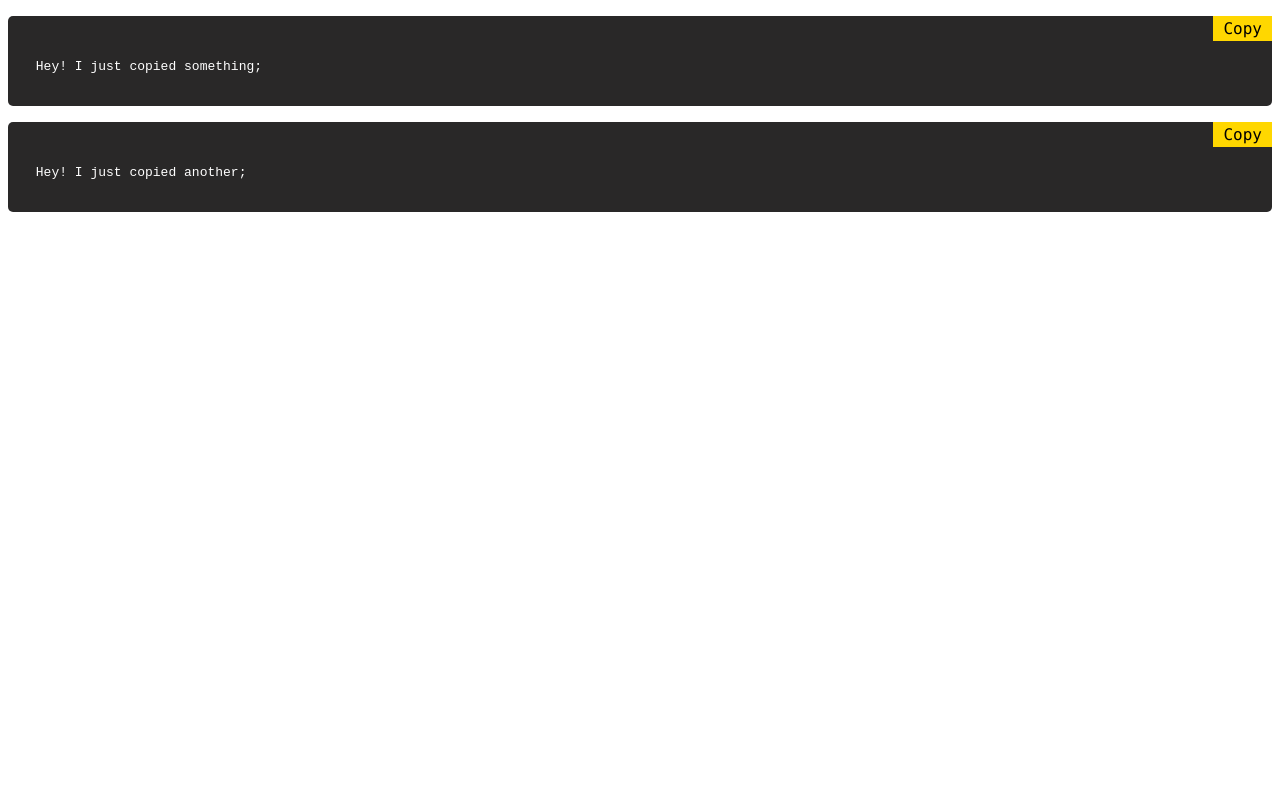
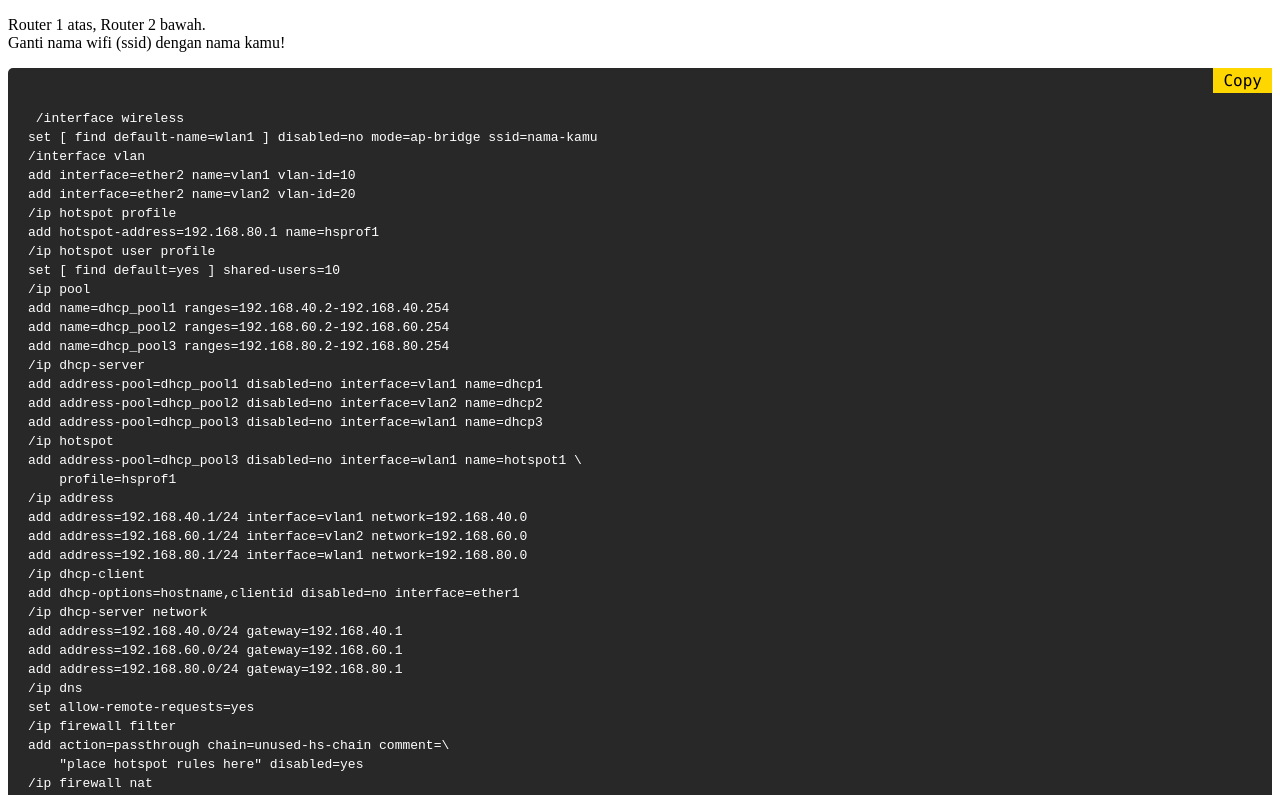
Before and after one commit to riririd3/m, a plain HTML site: page index.html in a window 1280 px wide. Shown: the top 795 px of the page. Drawn offline with Linux system fonts and the light colour scheme.

Commit message:
Update index.html

```diff
--- a/index.html
+++ b/index.html
@@ -3,6 +3,7 @@
 <head>
 <meta name="viewport"
 content="width=device-width, initial-scale=1">
+<p>Router 1 atas, Router 2 bawah.<br>Ganti nama wifi (ssid) dengan nama kamu!</p>
 <style>
 .container { position: relative; text-align: left; }
 .content { background-color: #292828; border-radius: 5px; color: #fff; font-family: monaco; min-height: 50px; padding: 20px; }
@@ -16,10 +17,72 @@ content="width=device-width, initial-scale=1">
 <body>
 <section class="container">
 <pre class="content">
-<code class="code"> Hey! I just copied something; </code> </pre> </section>
+<code class="code"> /interface wireless
+set [ find default-name=wlan1 ] disabled=no mode=ap-bridge ssid=nama-kamu
+/interface vlan
+add interface=ether2 name=vlan1 vlan-id=10
+add interface=ether2 name=vlan2 vlan-id=20
+/ip hotspot profile
+add hotspot-address=192.168.80.1 name=hsprof1
+/ip hotspot user profile
+set [ find default=yes ] shared-users=10
+/ip pool
+add name=dhcp_pool1 ranges=192.168.40.2-192.168.40.254
+add name=dhcp_pool2 ranges=192.168.60.2-192.168.60.254
+add name=dhcp_pool3 ranges=192.168.80.2-192.168.80.254
+/ip dhcp-server
+add address-pool=dhcp_pool1 disabled=no interface=vlan1 name=dhcp1
+add address-pool=dhcp_pool2 disabled=no interface=vlan2 name=dhcp2
+add address-pool=dhcp_pool3 disabled=no interface=wlan1 name=dhcp3
+/ip hotspot
+add address-pool=dhcp_pool3 disabled=no interface=wlan1 name=hotspot1 \
+    profile=hsprof1
+/ip address
+add address=192.168.40.1/24 interface=vlan1 network=192.168.40.0
+add address=192.168.60.1/24 interface=vlan2 network=192.168.60.0
+add address=192.168.80.1/24 interface=wlan1 network=192.168.80.0
+/ip dhcp-client
+add dhcp-options=hostname,clientid disabled=no interface=ether1
+/ip dhcp-server network
+add address=192.168.40.0/24 gateway=192.168.40.1
+add address=192.168.60.0/24 gateway=192.168.60.1
+add address=192.168.80.0/24 gateway=192.168.80.1
+/ip dns
+set allow-remote-requests=yes
+/ip firewall filter
+add action=passthrough chain=unused-hs-chain comment=\
+    "place hotspot rules here" disabled=yes
+/ip firewall nat
+add action=passthrough chain=unused-hs-chain comment=\
+    "place hotspot rules here" disabled=yes
+add action=masquerade chain=srcnat out-interface=ether1
+add action=masquerade chain=srcnat comment="masquerade hotspot network" \
+    src-address=192.168.80.0/24
+/ip hotspot user
+add name=admin
+add name=guru password=456 server=hotspot1
+add name=kepala password=123 server=hotspot1
+add name=siswa password=789 server=hotspot1
+/system clock
+set time-zone-name=Asia/Jakarta
+/system routerboard settings
+set init-delay=0s protected-routerboot=disabled; </code> </pre> </section>
 <section class="container">
 <pre class="content">
-<code class="code"> Hey! I just copied another; </code> </pre> </section>
+<code class="code"> /interface bridge
+add name=bridge1 vlan-filtering=yes
+/interface wireless
+set [ find default-name=wlan1 ] ssid=MikroTik
+/interface wireless security-profiles
+set [ find default=yes ] supplicant-identity=MikroTik
+/interface bridge port
+add bridge=bridge1 hw=no interface=ether1
+add bridge=bridge1 hw=no interface=ether2 pvid=10
+add bridge=bridge1 hw=no interface=ether3 pvid=10
+add bridge=bridge1 hw=no interface=ether4 pvid=20
+/interface bridge vlan
+add bridge=bridge1 tagged=ether1 untagged=ether3,ether2 vlan-ids=10
+add bridge=bridge1 tagged=ether1 untagged=ether4 vlan-ids=20; </code> </pre> </section>
 <div class="tooltip">
 <span class="tooltiptext" id="myTooltip">Copy to clipboard</span> </div>
 </body>
@@ -33,6 +96,6 @@ try {
 await
 navigator.clipboard.writeText(event.target.innerText);
 alert("Copied to clipboard");
-var tooltip = document.getElementById("myTooltip"); tooltip.innerHTML = "Copied" } catch (err) { console.error("Failed to copy!", err); } }); });
+var tooltip = document.getElementById("myTooltip"); tooltip.innerHTML = "Sip, tinggal paste wkwk" } catch (err) { console.error("Gagal copy, coba lagi!", err); } }); });
 </script>
 </html>
```
